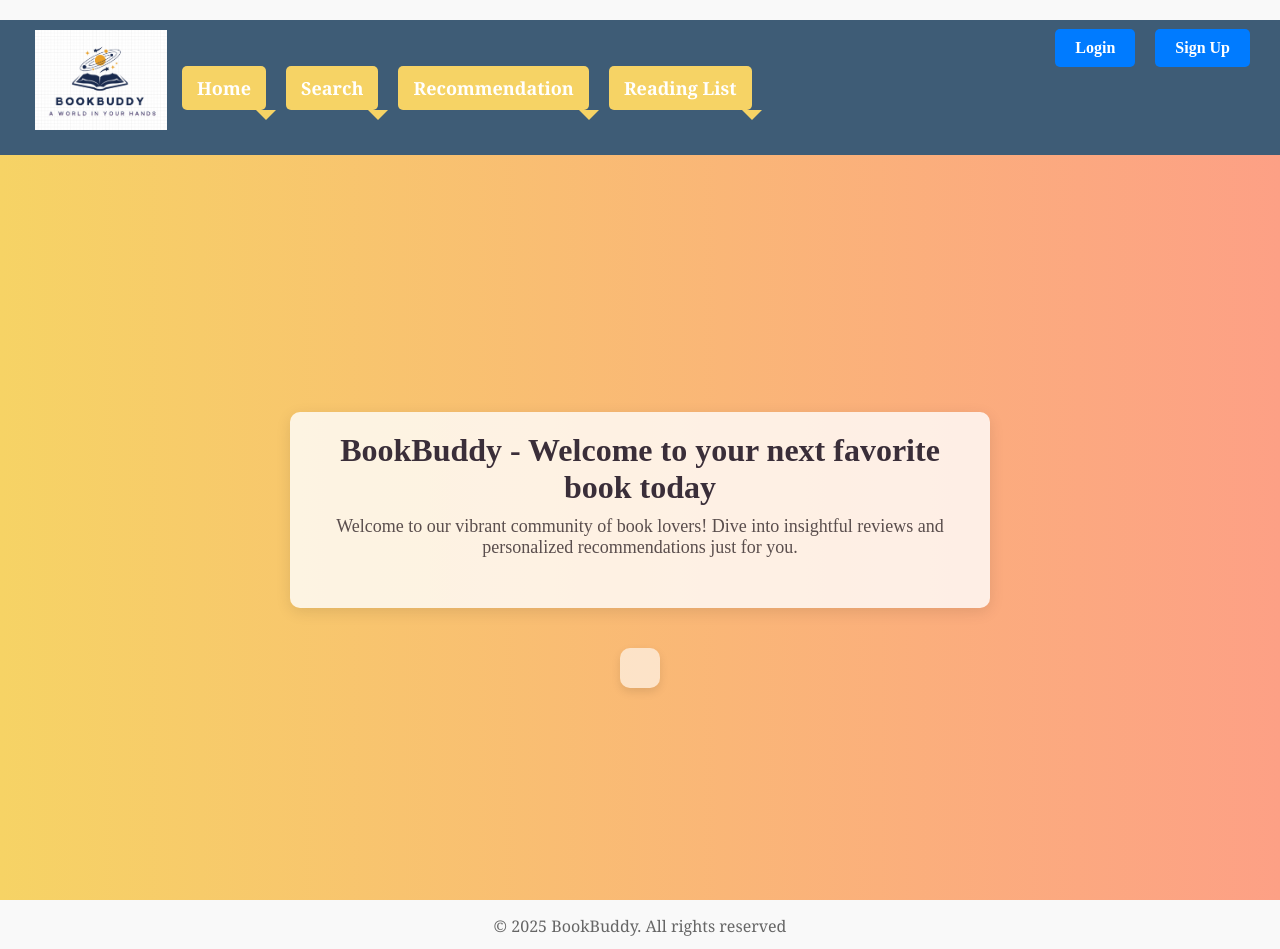
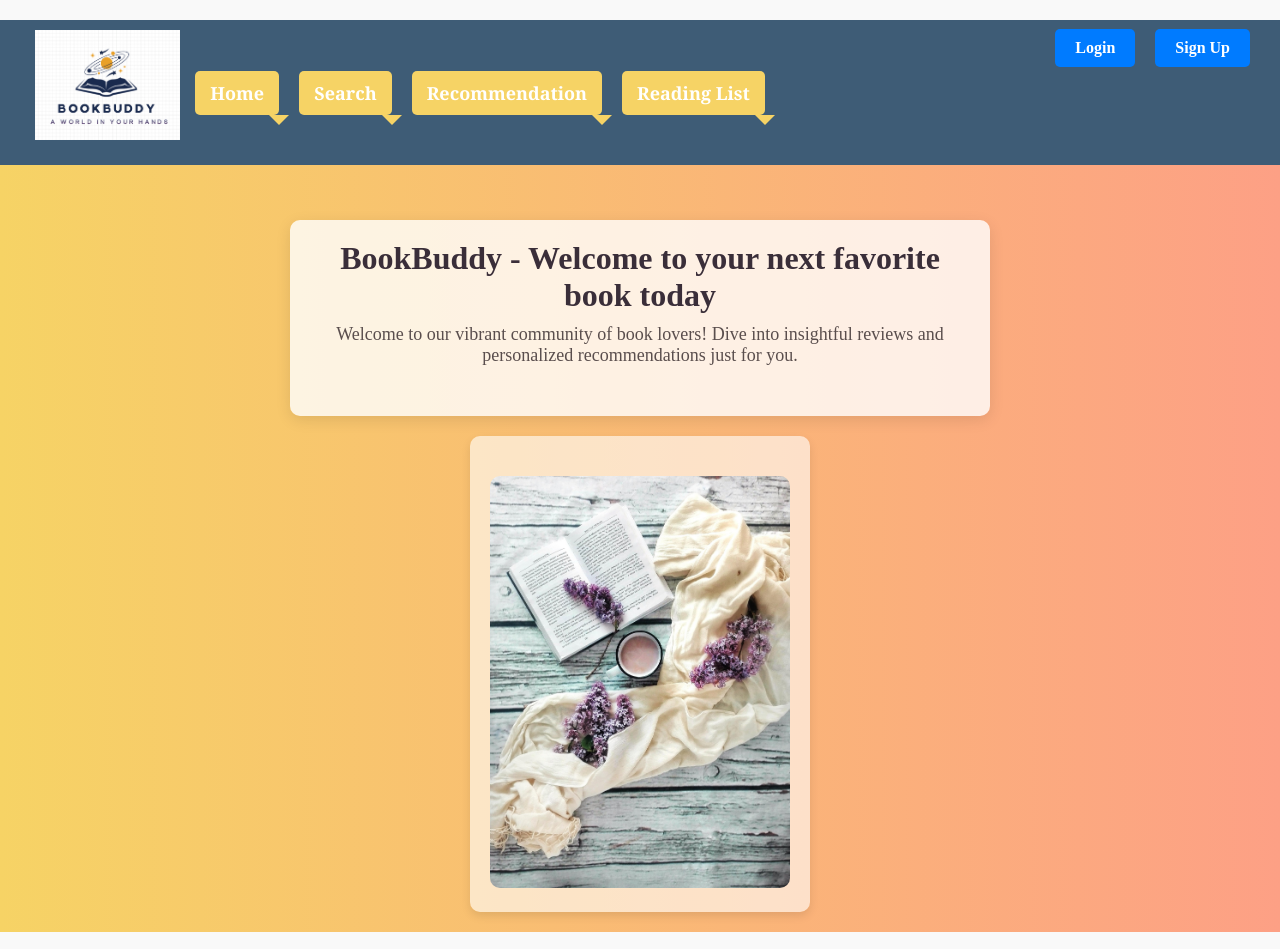
Before and after one commit to tramhn001/Capstone_book_recommendation, a React (Vite) app in the folder frontend/: page / in a window 1280 px wide. Shown: the top 949 px of the page. Built offline with nearby package versions, Linux system fonts and the light colour scheme.

Commit message:
add some styling to HomePage, NavBar, and RecommendationPage

```diff
--- a/frontend/src/pages/HomePage.jsx
+++ b/frontend/src/pages/HomePage.jsx
@@ -3,6 +3,7 @@ import { Link } from "react-router-dom";
 import Navbar from "../components/Navbar"; // Import Navbar component
 import "../styles/global.css"; // Ensure your global styles are imported
 import "../styles/Homepage.css"; // Import your homepage-specific styles
+import book_lilac from "../assets/book_lilac.jpg";
 
 const HomePage = () => {
     const isLoggedIn = !!localStorage.getItem("accessToken");
@@ -26,7 +27,7 @@ const HomePage = () => {
             </header>
 
             <section className="features">
-                {/* Future features can go here */}
+                <img src={book_lilac} alt="Book Image" />
             </section>
         </div>
     );
--- a/frontend/src/styles/HomePage.css
+++ b/frontend/src/styles/HomePage.css
@@ -60,7 +60,7 @@ nav {
 
 /* Features Section */
 .features {
-    margin-top: 40px;
+    margin-top: 20px;
     padding: 20px;
     max-width: 800px;
     text-align: center;
@@ -79,3 +79,9 @@ nav {
     color: #5a4e4d;
     margin-top: 10px;
 }
+
+.features img {
+    width: 300px;
+    margin-top: 20px;
+    border-radius: 10px;
+}
--- a/frontend/src/styles/NavBar.css
+++ b/frontend/src/styles/NavBar.css
@@ -24,7 +24,7 @@ navbar {
 }
 
 .navbar-logo img {
-    height: 100px;
+    height: 110px;
     width: auto;
     margin-bottom: 10px;
 }
--- a/frontend/src/styles/RecommendationPage.css
+++ b/frontend/src/styles/RecommendationPage.css
@@ -22,7 +22,7 @@ p {
 }
 
 button {
-  background-color: #007bff;
+  background-color: #7b42a9;
   color: white;
   border: none;
   padding: 10px 20px;
@@ -38,7 +38,7 @@ button:disabled {
 }
 
 button:hover {
-  background-color: #0056b3;
+  background-color: #ce91c9;
 }
 
 /* Layout: Two-column container */
@@ -63,7 +63,7 @@ button:hover {
   color: #444;
   font-size: 1.5rem;
   margin-bottom: 15px;
-  border-bottom: 2px solid #007bff;
+  border-bottom: 2px solid #184574;
   padding-bottom: 5px;
 }
 
@@ -74,7 +74,7 @@ button:hover {
 
 .genre-section h4, .author-section h4 {
   font-size: 1.2rem;
-  color: #007bff;
+  color: #489af1;
   margin-bottom: 10px;
 }
 
```
Also changed, not shown: frontend/src/assets/book_lilac.jpg (added).
